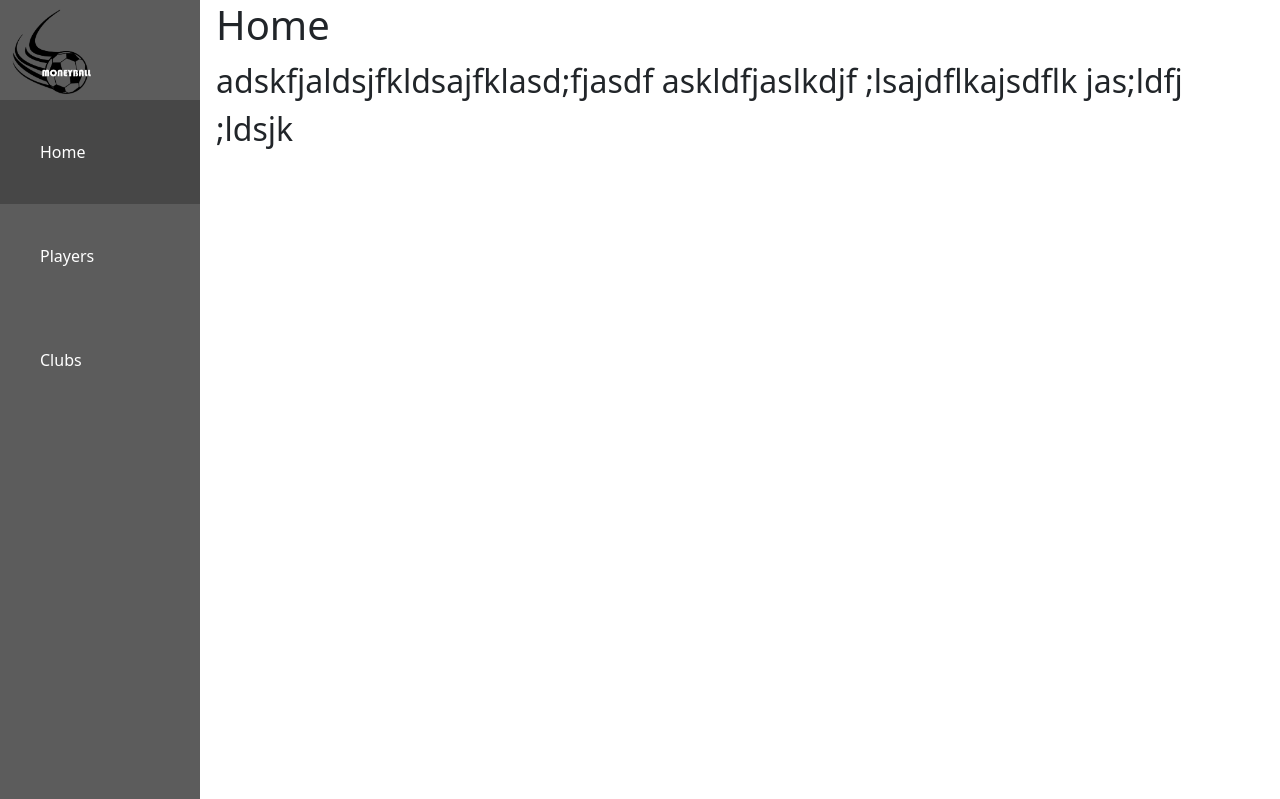
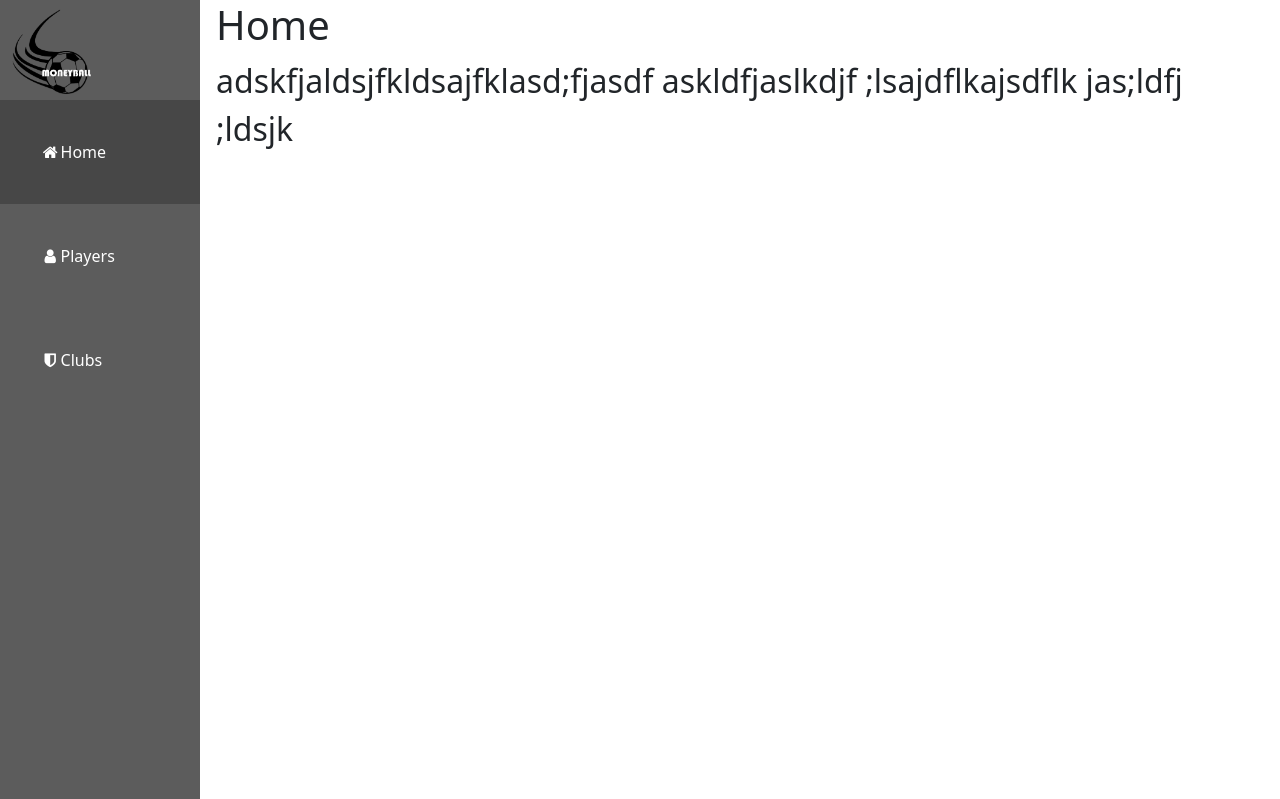
Before and after one commit to arthurmilner01/systems-development-group-project, a Flask app: page / in a window 1280 px wide. Shown: the top 799 px of the page. Run offline with Flask 2, Linux system fonts and the light colour scheme.

Commit message:
Added icons to sidebar

```diff
--- a/Dashboard/templates/base.html
+++ b/Dashboard/templates/base.html
@@ -10,15 +10,16 @@
         rel="stylesheet">
     <link href="https://cdn.jsdelivr.net/npm/bootstrap@5.3.0-alpha1/dist/css/bootstrap.min.css" rel="stylesheet" integrity="sha384-GLhlTQ8iRABdZLl6O3oVMWSktQOp6b7In1Zl3/Jr59b6EGGoI1aFkw7cmDA6j6gD" crossorigin="anonymous">
     <script src="https://cdn.jsdelivr.net/npm/bootstrap@5.3.0-alpha1/dist/js/bootstrap.bundle.min.js" integrity="sha384-w76AqPfDkMBDXo30jS1Sgez6pr3x5MlQ1ZAGC+nuZB+EYdgRZgiwxhTBTkF7CXvN" crossorigin="anonymous"></script>
+    <link rel="stylesheet" href="https://cdnjs.cloudflare.com/ajax/libs/font-awesome/4.7.0/css/font-awesome.min.css">
     <title>{% block title %}{% endblock %}</title>
 </head>
 <body>
   <nav class="sidebar">
 
     <img id="logo" src="{{ url_for('static', filename='images/logo.png')}}" alt="Company Logo">
-    <a {% block home %}{% endblock %} href="{{ url_for('home') }}">Home</a>
-    <a {% block players %}{% endblock %} href="{{ url_for('players') }}">Players</a>
-    <a {% block clubs %}{% endblock %} href="{{ url_for('clubs') }}">Clubs</a>
+    <a {% block home %}{% endblock %} href="{{ url_for('home') }}"><i class="fa fa-fw fa-home"></i>Home</a>
+    <a {% block players %}{% endblock %} href="{{ url_for('players') }}"><i class="fa fa-fw fa-user"></i>Players</a>
+    <a {% block clubs %}{% endblock %} href="{{ url_for('clubs') }}"><i class="fa fa-fw fa-shield"></i>Clubs</a>
 
   </nav>
 
```
Also changed, not shown: MoneyballDB.db (added).
